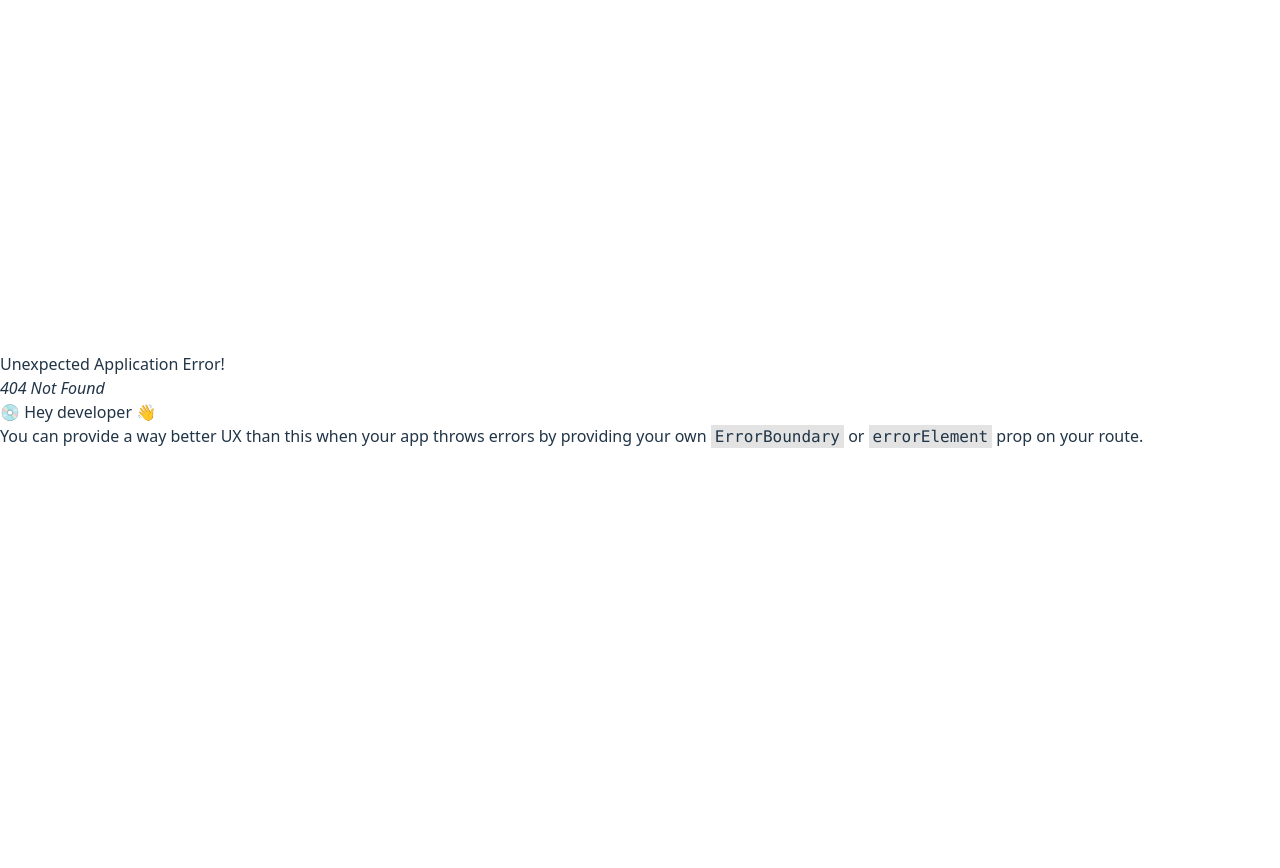
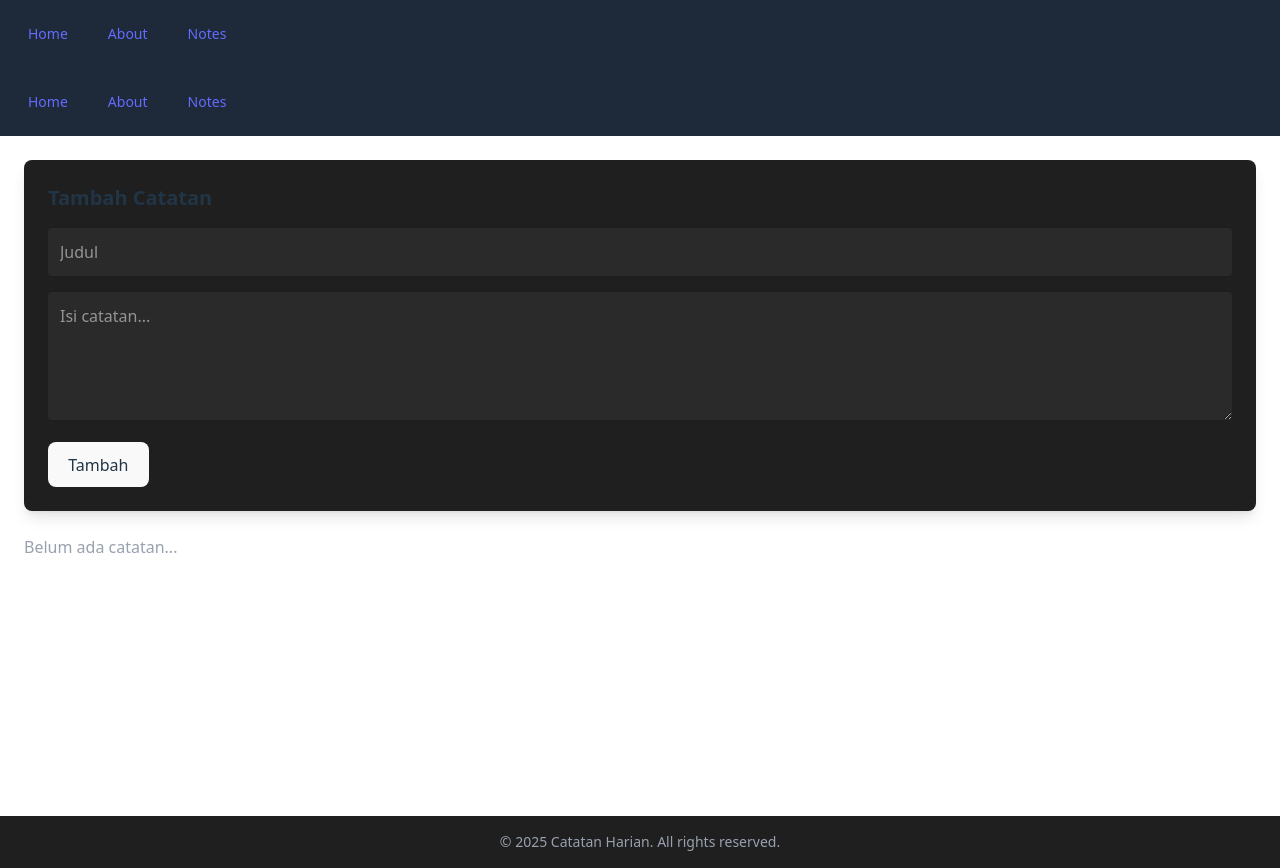
Before and after one commit to SenbiDev/react-task, a React (Vite) app: page /notes in a window 1280 px wide. Before the commit this address had no page. Before the commit the page ends 800 px from the top, so only its background shows below. Built offline with nearby package versions, Linux system fonts and the light colour scheme.

Commit message:
tugas note react

```diff
--- /dev/null
+++ b/src/components/Footer.jsx
@@ -0,0 +1,11 @@
+import React from 'react';
+
+const Footer = () => {
+  return (
+    <footer className="bg-[#1F1F1F] text-center text-sm py-4 mt-10 text-gray-400">
+      &copy; 2025 Catatan Harian. All rights reserved.
+    </footer>
+  );
+};
+
+export default Footer;
--- a/src/components/Navbar.jsx
+++ b/src/components/Navbar.jsx
@@ -10,6 +10,9 @@ export default function Navbar() {
         <Link to="/about" className="text-white hover:text-gray-300 px-3 py-2 rounded-md text-sm font-medium">
           About
         </Link>
+        <Link to="/notes" className="text-white hover:text-gray-300 px-3 py-2 rounded-md text-sm font-medium">
+          Notes
+        </Link>
       </div>
     </nav>
   );
--- /dev/null
+++ b/src/components/NavbarTask.jsx
@@ -0,0 +1,11 @@
+const Navbar = () => {
+  return (
+    <header className="bg-[#5A38EE] py-4 shadow-md">
+      <div className="container mx-auto px-4">
+        <h1 className="text-2xl font-bold">Catatan Harian</h1>
+      </div>
+    </header>
+  );
+};
+
+export default Navbar;
--- /dev/null
+++ b/src/components/NoteApp.jsx
@@ -0,0 +1,46 @@
+import React, { useState } from 'react';
+import Navbar from './Navbar';
+import NoteForm from './NoteForm';
+import NoteList from './NoteList';
+import Footer from './Footer';
+
+const NoteApp = () => {
+  const [notes, setNotes] = useState([]);
+  const [editNote, setEditNote] = useState(null);
+
+  const addNote = (note) => {
+    setNotes([...notes, { id: Date.now(), ...note }]);
+  };
+
+  const deleteNote = (id) => {
+    setNotes(notes.filter((note) => note.id !== id));
+  };
+
+  const updateNote = (updatedNote) => {
+    setNotes(
+      notes.map((note) => (note.id === updatedNote.id ? updatedNote : note))
+    );
+    setEditNote(null);
+  };
+
+  const handleEdit = (note) => {
+    setEditNote(note);
+  };
+
+  return (
+    <div className="flex flex-col min-h-screen">
+      <Navbar />
+      <main className="flex-grow container mx-auto p-6">
+        <NoteForm
+          addNote={addNote}
+          editNote={editNote}
+          updateNote={updateNote}
+        />
+        <NoteList notes={notes} onDelete={deleteNote} onEdit={handleEdit} />
+      </main>
+      <Footer />
+    </div>
+  );
+};
+
+export default NoteApp;
--- /dev/null
+++ b/src/components/NoteForm.jsx
@@ -0,0 +1,57 @@
+import React, { useState, useEffect } from 'react';
+
+const NoteForm = ({ addNote, editNote, updateNote }) => {
+  const [title, setTitle] = useState('');
+  const [content, setContent] = useState('');
+
+  useEffect(() => {
+    if (editNote) {
+      setTitle(editNote.title);
+      setContent(editNote.content);
+    } else {
+      setTitle('');
+      setContent('');
+    }
+  }, [editNote]);
+
+  const handleSubmit = (e) => {
+    e.preventDefault();
+    if (!title || !content) return;
+    const noteData = { title, content };
+    editNote ? updateNote({ ...editNote, ...noteData }) : addNote(noteData);
+    setTitle('');
+    setContent('');
+  };
+
+  return (
+    <form
+      onSubmit={handleSubmit}
+      className="bg-[#1F1F1F] p-6 rounded-lg shadow-lg mb-6"
+    >
+      <h2 className="text-xl font-semibold mb-4">
+        {editNote ? 'Edit Catatan' : 'Tambah Catatan'}
+      </h2>
+      <input
+        type="text"
+        placeholder="Judul"
+        value={title}
+        onChange={(e) => setTitle(e.target.value)}
+        className="w-full mb-4 p-3 rounded bg-[#2A2A2A] text-white"
+      />
+      <textarea
+        placeholder="Isi catatan..."
+        value={content}
+        onChange={(e) => setContent(e.target.value)}
+        className="w-full mb-4 p-3 rounded bg-[#2A2A2A] text-white h-32"
+      ></textarea>
+      <button
+        type="submit"
+        className="bg-[#5A38EE] hover:bg-[#472cd0] px-6 py-2 rounded-full font-bold"
+      >
+        {editNote ? 'Update' : 'Tambah'}
+      </button>
+    </form>
+  );
+};
+
+export default NoteForm;
--- /dev/null
+++ b/src/components/NoteItem.jsx
@@ -0,0 +1,28 @@
+import React from 'react';
+
+const NoteItem = ({ note, onDelete, onEdit }) => {
+  return (
+    <div className="bg-[#1F1F1F] p-4 rounded-lg shadow-lg flex flex-col justify-between">
+      <div>
+        <h3 className="text-lg font-bold mb-2">{note.title}</h3>
+        <p className="text-gray-300 whitespace-pre-line">{note.content}</p>
+      </div>
+      <div className="flex justify-end mt-4 gap-2">
+        <button
+          onClick={() => onEdit(note)}
+          className="px-4 py-1 rounded-full text-sm font-semibold bg-yellow-500 text-black"
+        >
+          Edit
+        </button>
+        <button
+          onClick={() => onDelete(note.id)}
+          className="px-4 py-1 rounded-full text-sm font-semibold bg-red-600 text-white"
+        >
+          Hapus
+        </button>
+      </div>
+    </div>
+  );
+};
+
+export default NoteItem;
--- /dev/null
+++ b/src/components/NoteList.jsx
@@ -0,0 +1,23 @@
+import React from 'react';
+import NoteItem from './NoteItem';
+
+const NoteList = ({ notes, onDelete, onEdit }) => {
+  return (
+    <div className="grid md:grid-cols-2 lg:grid-cols-3 gap-6">
+      {notes.length === 0 ? (
+        <p className="text-gray-400">Belum ada catatan...</p>
+      ) : (
+        notes.map((note) => (
+          <NoteItem
+            key={note.id}
+            note={note}
+            onDelete={onDelete}
+            onEdit={onEdit}
+          />
+        ))
+      )}
+    </div>
+  );
+};
+
+export default NoteList;
--- a/src/main.jsx
+++ b/src/main.jsx
@@ -4,6 +4,7 @@ import { createBrowserRouter, RouterProvider } from 'react-router-dom';
 import App from './App'
 import Home from './pages/Home'
 import About from './pages/About'
+import NoteApp from './components/NoteApp';
 import './index.css'
 
 const router = createBrowserRouter([
@@ -18,6 +19,10 @@ const router = createBrowserRouter([
       {
         path: "about",
         element: <About />
+      },
+      {
+        path: "notes",
+        element: <NoteApp />
       }
     ]
   }
```
